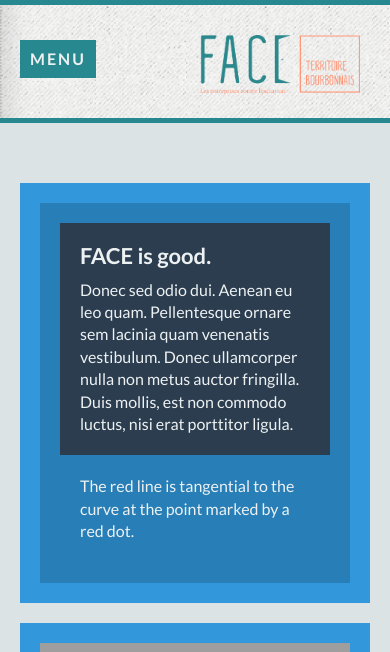
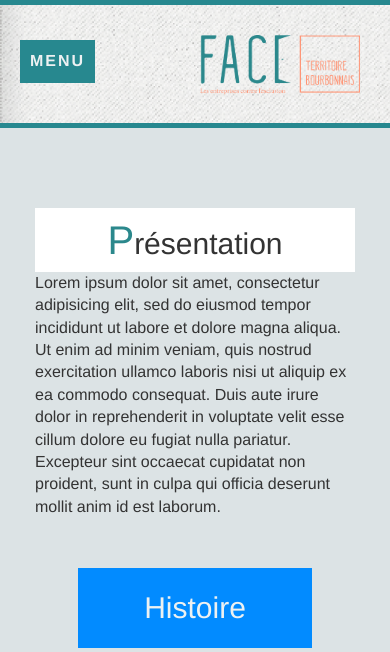
Before and after one commit to Quentin777/SiteFace, a PHP site: page /presentation.html in a window 390 px wide. Shown: the top 652 px of the page. Run offline with PHP 8.4, Linux system fonts and the light colour scheme; some libraries are stand-ins or nearby versions; grey boxes are pictures that could not be loaded.

Commit message:
mise en page simple de présentation

```diff
--- a/css/style.css
+++ b/css/style.css
@@ -84,11 +84,11 @@ header{
   min-height: 120px;
 }
 
-html {
+/*html {
   font-family: 'Lato', sans-serif;
   color: #edf1f2;
   background: transparent;
-}
+}*/
 
 header, footer, main, section, article, aside {
   padding: 2rem;
@@ -864,3 +864,40 @@ header{border-bottom: none;}}
 
 
 #fermer_partenaire{position:fixed; bottom: 10px; right: 10px;}
+
+
+
+
+
+
+
+.h1page {
+   font-size: 30px; background-color: white; text-align: center; padding: 10px 0px 10px 0px;
+}
+.h1page span
+{
+ color:#2B888C; font-size: 40px
+}
+
+.h2page
+{
+   display: inline-block;
+
+   margin-bottom: 30px;
+   line-height: 80px;
+}
+
+#padding50{margin-bottom: 50px;}
+
+#colorhistoire{
+   background-color: #028bff;
+}
+
+#colorcontact{
+    background-color:  #ff0101;
+}
+
+#colorpalmarès{
+   background-color: #27a238;
+
+}
--- a/partenariat.html
+++ b/partenariat.html
@@ -139,7 +139,7 @@
     <div class="row">
       <div class="col-xs-0 col-sm-0 col-md-1 col-lg-1"></div>
       <div class="col-xs-12 col-sm-12 col-md-10 col-lg-10" id="politique_partenariat">
-        <h1 style="font-size: 30px; background-color: white; text-align: center; padding: 10px 0px 10px 0px;"><span style="color:#2B888C; font-size: 40px;">L</span>a politique partenariale de FACE</h1>
+        <h1 class="h1page"><span class="green">L</span>a politique partenariale de FACE</h1>
         <br>
         <p> La Fondation FACE s’est engagée dès sa création dans un dialogue nourri et une démarche de co construction systématique avec l’ensemble des parties prenantes : c’est cet « ADN » qui préside depuis 1994 à la création des Clubs FACE et de ses autres structures de médiation et d’insertion, toujours nés d’une volonté commune des entreprises, des collectivités, et de l’ensemble des acteurs territoriaux.
         Cette volonté de maillage avec nos partenaires institutionnels, entreprises ou associations, est la clé de la conception et de la réalisation de nos projets, tant les politiques de lutte contre l’exclusion, les discriminations et la pauvreté nécessitent -au-delà d’une association systématique des bénéficiaires (salariés, habitants, jeunes en contrats d’alternance, services civiques…etc…)- l’implication de tous les acteurs.</p>
--- a/presentation.html
+++ b/presentation.html
@@ -6,6 +6,7 @@
   <link rel="shortcut icon" href="img/favicon_FACE1.png">
   <meta content="width=device-width, initial-scale=1.0" name="viewport">
   <link rel="stylesheet" href="https://cdnjs.cloudflare.com/ajax/libs/normalize/5.0.0/normalize.min.css">
+   <link href="https://maxcdn.bootstrapcdn.com/bootstrap/3.3.1/css/bootstrap.min.css" rel="stylesheet">
 
 
       <link rel="stylesheet" href="css/style.css">
@@ -132,31 +133,38 @@
     </li>
   </ul>
 </nav>
+
+
 <main>
+        <div class='container'>
+                <div class="row">
+<!-- <div class="col-xs-0 col-sm-0 col-md-1 col-lg-1"></div> -->
+                        <div class="col-md-10 col col-md-offset-1" id="padding50">
+                                <h1 class="h1page"><span class="green">P</span>résentation</h1>
+                                <p>     Lorem ipsum dolor sit amet, consectetur adipisicing elit, sed do eiusmod
+                                tempor incididunt ut labore et dolore magna aliqua. Ut enim ad minim veniam,
+                                quis nostrud exercitation ullamco laboris nisi ut aliquip ex ea commodo
+                                consequat. Duis aute irure dolor in reprehenderit in voluptate velit esse
+                                cillum dolore eu fugiat nulla pariatur. Excepteur sint occaecat cupidatat non
+                                proident, sunt in culpa qui officia deserunt mollit anim id est laborum.</p>
+<!--       <div class="col-xs-0 col-sm-0 col-md-1 col-lg-1"></div> -->
+                        </div>
+                </div>
+                <div class="row">
+                        <a href="index.html"> <h2 class="h2page col-xs-8 col col-xs-offset-2 col-sm-6 col col-sm-offset-3 col-md-6 col col-md-offset-3 col-lg-6 col col-lg-offset-3 text-center" id="colorhistoire">Histoire</h2></a>
+                </div>
+                <div class="row">
+                        <a href="index.html"> <h2 class="h2page col-xs-8 col col-xs-offset-2 col-sm-6 col col-sm-offset-3 col-md-6 col col-md-offset-3 col-lg-6 col col-lg-offset-3 text-center" id="colorcontact">Contact</h2></a>
+                </div>
+                <div class="row">
+                        <a href="index.html" class=""> <h2 class="h2page col-xs-8 col col-xs-offset-2 col-sm-6 col col-sm-offset-3 col-md-6 col col-md-offset-3 col-lg-6 col col-lg-offset-3 text-center" id="colorpalmarès">Palmarès</h2></a>
+                </div>
 
-  <div class='wrap_columns clearfix'>
-    <section id='main-content'>
-      <article class='clearfix'>
-        <div class='content'>
-          <h2>FACE is good.</h2>
-          <p>Donec sed odio dui. Aenean eu leo quam. Pellentesque ornare sem lacinia quam venenatis vestibulum. Donec ullamcorper nulla non metus auctor fringilla. Duis mollis, est non commodo luctus, nisi erat porttitor ligula.</p>
         </div>
-        <aside>
-          <p>The red line is tangential to the curve at the point marked by a red dot.</p>
-        </aside>
-      </article>
-    </section>
-    <section id='sidebar'>
-     <iframe src="https://www.facebook.com/plugins/page.php?href=https%3A%2F%2Fwww.facebook.com%2Ffaceterritoirebourbonnais%2F&tabs=timeline&width=280&height=500&small_header=false&adapt_container_width=true&hide_cover=true&show_facepile=true&appId" width="100%" height="500" style="border:none;overflow:hidden" scrolling="no" frameborder="0" allowTransparency="true"></iframe>
-    </section>
-  </div>
-  <section id='promotions'>
-    <article class='clearfix'>
-      <p>Aenean lacinia bibendum nulla sed consectetur. Donec id elit non mi porta gravida at eget metus. Etiam porta sem malesuada magna mollis euismod. Cum sociis natoque penatibus et magnis dis parturient montes, nascetur ridiculus mus. Integer posuere erat a ante venenatis dapibus posuere velit aliquet. Cras mattis consectetur purus sit amet fermentum.</p>
-      <p>Donec id elit non mi porta gravida at eget metus. Maecenas sed diam eget risus varius blandit sit amet non magna. Nullam quis risus eget urna mollis ornare vel eu leo. Nulla vitae elit libero, a pharetra augue. Morbi leo risus, porta ac consectetur ac, vestibulum at eros. Integer posuere erat a ante venenatis dapibus posuere velit aliquet.</p>
-    </article>
-  </section>
+
 </main>
+
+
 <footer>
 <ul id="ulFooter">
      <ul>
```
